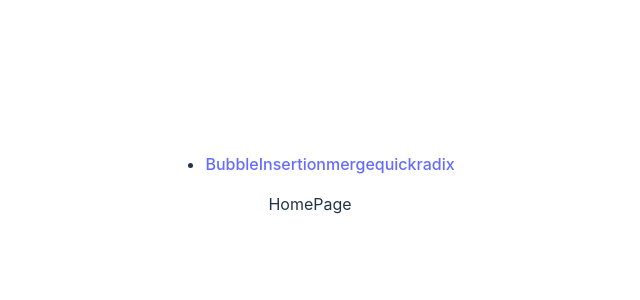
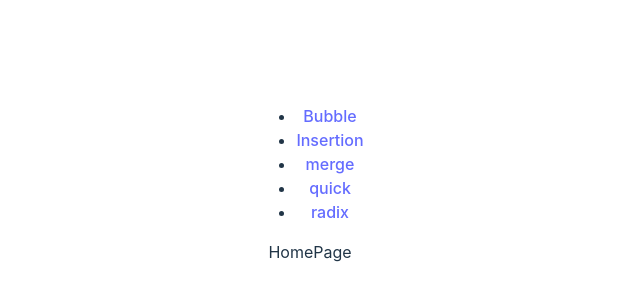
Before and after one commit to 000xzhou/sorting, a React (Vite) app: page / in a window 1280 px wide. Shown: the part 224-524 px from the top of the page, without its empty margins (330-970 px from the left). Built offline with nearby package versions, Linux system fonts and the light colour scheme.

Commit message:
basic layout

```diff
--- a/src/components/Nav.tsx
+++ b/src/components/Nav.tsx
@@ -13,9 +13,17 @@ const Nav = () => {
       <ul>
         <li>
           <Link to={"bubble"}>Bubble</Link>
+        </li>
+        <li>
           <Link to={"insertion"}>Insertion</Link>
+        </li>
+        <li>
           <Link to={"merge"}>merge</Link>
+        </li>
+        <li>
           <Link to={"quick"}>quick</Link>
+        </li>
+        <li>
           <Link to={"radix"}>radix</Link>
         </li>
       </ul>
```
